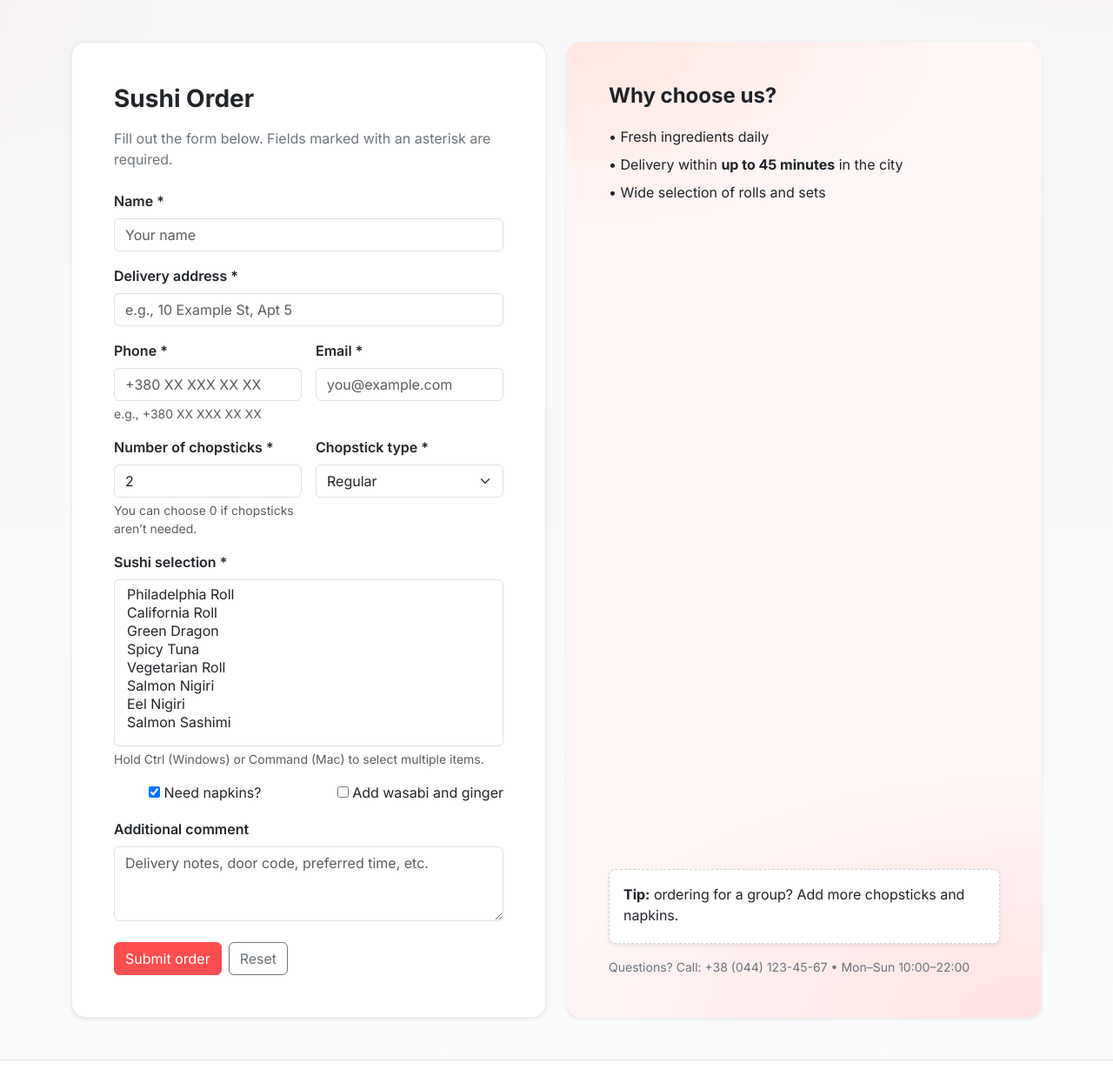
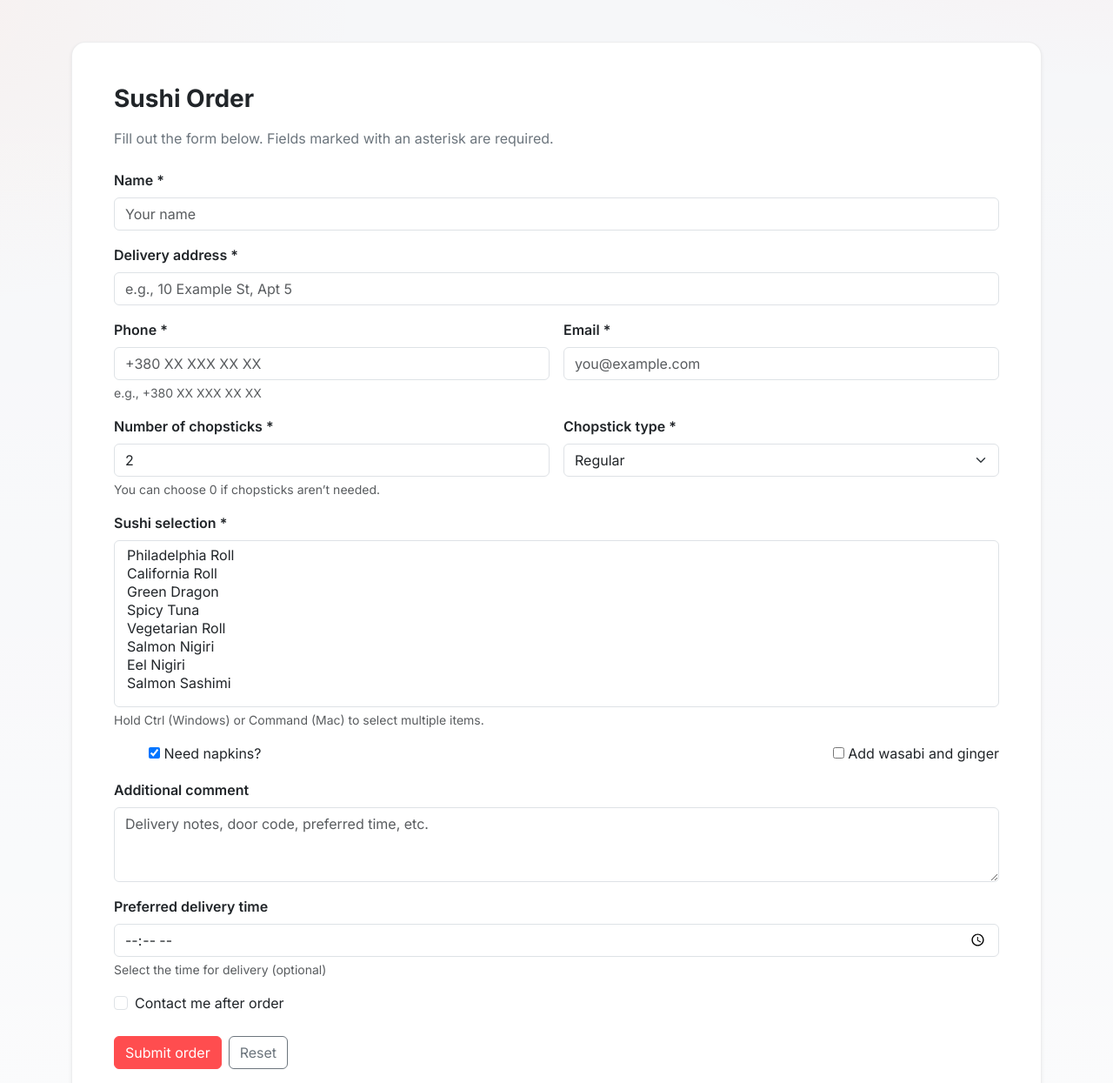
Before and after one commit to Jeebig/SushGo, a Django app: page /order/ in a window 1280 px wide. Shown: the part 57-1302 px from the top of the page at 87% size. Run offline with Django 5.2, Linux system fonts and the light colour scheme.

Commit message:
Add initial Django project structure with order management features
- Create .gitignore to exclude unnecessary files
- Add Django app configuration for 'orders'
- Implement order form and model with validation
- Set up views for order creation and success handling
- Create templates for order form, summary, and success pages
- Add basic styling with CSS
- Configure project settings and URL routing

```diff
--- a/orders/forms.py
+++ b/orders/forms.py
@@ -39,6 +39,18 @@ class OrderForm(forms.Form):
     need_napkins = forms.BooleanField(label="Need napkins?", required=False, initial=True)
     need_wasabi = forms.BooleanField(label="Add wasabi and ginger", required=False)
     comment = forms.CharField(label="Additional comment", widget=forms.Textarea(attrs={'rows': 3}), required=False)
+    delivery_time = forms.TimeField(
+        label="Preferred delivery time",
+        required=False,
+        widget=forms.TimeInput(attrs={'type': 'time', 'class': 'form-control'}),
+        help_text="Select the time for delivery (optional)"
+    )
+    contact_after = forms.BooleanField(
+        label="Contact me after order",
+        required=False,
+        initial=False,
+        widget=forms.CheckboxInput(attrs={'class': 'form-check-input'})
+    )
 
     def __init__(self, *args, **kwargs):
         super().__init__(*args, **kwargs)
@@ -51,3 +63,4 @@ class OrderForm(forms.Form):
         self.fields['sticks_type'].widget.attrs.update({'class': 'form-select'})
         self.fields['sushi'].widget.attrs.update({'class': 'form-select'})
         self.fields['comment'].widget.attrs.update({'class': 'form-control', 'placeholder': 'Delivery notes, door code, preferred time, etc.'})
+        self.fields['delivery_time'].widget.attrs.update({'placeholder': 'HH:MM'})
--- a/orders/models.py
+++ b/orders/models.py
@@ -20,6 +20,8 @@ class Order(models.Model):
     need_wasabi = models.BooleanField(default=False)
     sushi_json = models.TextField(help_text="JSON array of selected sushi items")
     comment = models.TextField(blank=True)
+    delivery_time = models.TimeField(null=True, blank=True)
+    contact_after = models.BooleanField(default=False)
     created_at = models.DateTimeField(auto_now_add=True)
 
     def __str__(self):
--- a/orders/templates/orders/order_form.html
+++ b/orders/templates/orders/order_form.html
@@ -2,7 +2,7 @@
 {% block title %}Place Order | SushiGo{% endblock %}
 {% block content %}
 <div class="row g-4 align-items-stretch">
-  <div class="col-12 col-lg-6">
+  <div class="col-12">
     <div class="card shadow-sm h-100">
       <div class="card-body p-4 p-lg-5">
         <h1 class="h3 fw-bold mb-3">Sushi Order</h1>
@@ -71,6 +71,17 @@
               <label class="form-label" for="{{ form.comment.id_for_label }}">{{ form.comment.label }}</label>
               {{ form.comment }}
               {% if form.comment.errors %}<div class="text-danger small">{{ form.comment.errors|striptags }}</div>{% endif %}
+
+              <label class="form-label mt-3" for="{{ form.delivery_time.id_for_label }}">{{ form.delivery_time.label }}</label>
+              {{ form.delivery_time }}
+              <div class="form-text">{{ form.delivery_time.help_text }}</div>
+              {% if form.delivery_time.errors %}<div class="text-danger small">{{ form.delivery_time.errors|striptags }}</div>{% endif %}
+
+              <div class="form-check mt-3">
+                {{ form.contact_after }}
+                <label class="form-check-label" for="{{ form.contact_after.id_for_label }}">{{ form.contact_after.label }}</label>
+              </div>
+              {% if form.contact_after.errors %}<div class="text-danger small">{{ form.contact_after.errors|striptags }}</div>{% endif %}
             </div>
           </div>
 
@@ -83,25 +94,6 @@
     </div>
   </div>
 
-  <div class="col-12 col-lg-6">
-    <div class="h-100 p-4 p-lg-5 rounded-4 gradient-surface shadow-sm d-flex flex-column justify-content-between">
-      <div>
-        <h2 class="h4 fw-bold mb-3">Why choose us?</h2>
-        <ul class="list-unstyled lh-lg mb-4">
-          <li>• Fresh ingredients daily</li>
-          <li>• Delivery within <strong>up to 45 minutes</strong> in the city</li>
-          <li>• Wide selection of rolls and sets</li>
-        </ul>
-      </div>
-      <div>
-        <div class="tip-box p-3 rounded-3 bg-white shadow-sm">
-          <p class="mb-1"><strong>Tip:</strong> ordering for a group? Add more chopsticks and napkins.</p>
-        </div>
-        <div class="small text-secondary mt-3">
-          Questions? Call: +38 (044) 123-45-67 • Mon–Sun 10:00–22:00
-        </div>
-      </div>
-    </div>
-  </div>
+  <!-- Правая колонка удалена, осталась только форма заказа -->
 </div>
 {% endblock %}
--- a/orders/views.py
+++ b/orders/views.py
@@ -23,6 +23,8 @@ def order_create(request):
                     need_wasabi=data['need_wasabi'],
                     sushi_json=json.dumps(data['sushi']),
                     comment=data.get('comment', ''),
+                    delivery_time=data.get('delivery_time'),
+                    contact_after=data.get('contact_after', False),
                 )
                 return redirect('orders:success', order_id=order.id)
         else:
--- a/sushishop/settings.py
+++ b/sushishop/settings.py
@@ -117,6 +117,8 @@ USE_TZ = True
 # https://docs.djangoproject.com/en/5.2/howto/static-files/
 
 STATIC_URL = 'static/'
+# STATIC_ROOT для collectstatic
+STATIC_ROOT = BASE_DIR / 'staticfiles'
 
 # Default primary key field type
 # https://docs.djangoproject.com/en/5.2/ref/settings/#default-auto-field
--- a/sushishop/urls.py
+++ b/sushishop/urls.py
@@ -16,8 +16,10 @@ Including another URLconf
 """
 from django.contrib import admin
 from django.urls import path, include
+from django.views.generic import RedirectView
 
 urlpatterns = [
     path('admin/', admin.site.urls),
     path('order/', include('orders.urls', namespace='orders')),
+    path('', RedirectView.as_view(url='/order/', permanent=False)),
 ]
```
Also changed, not shown: db.sqlite3.
